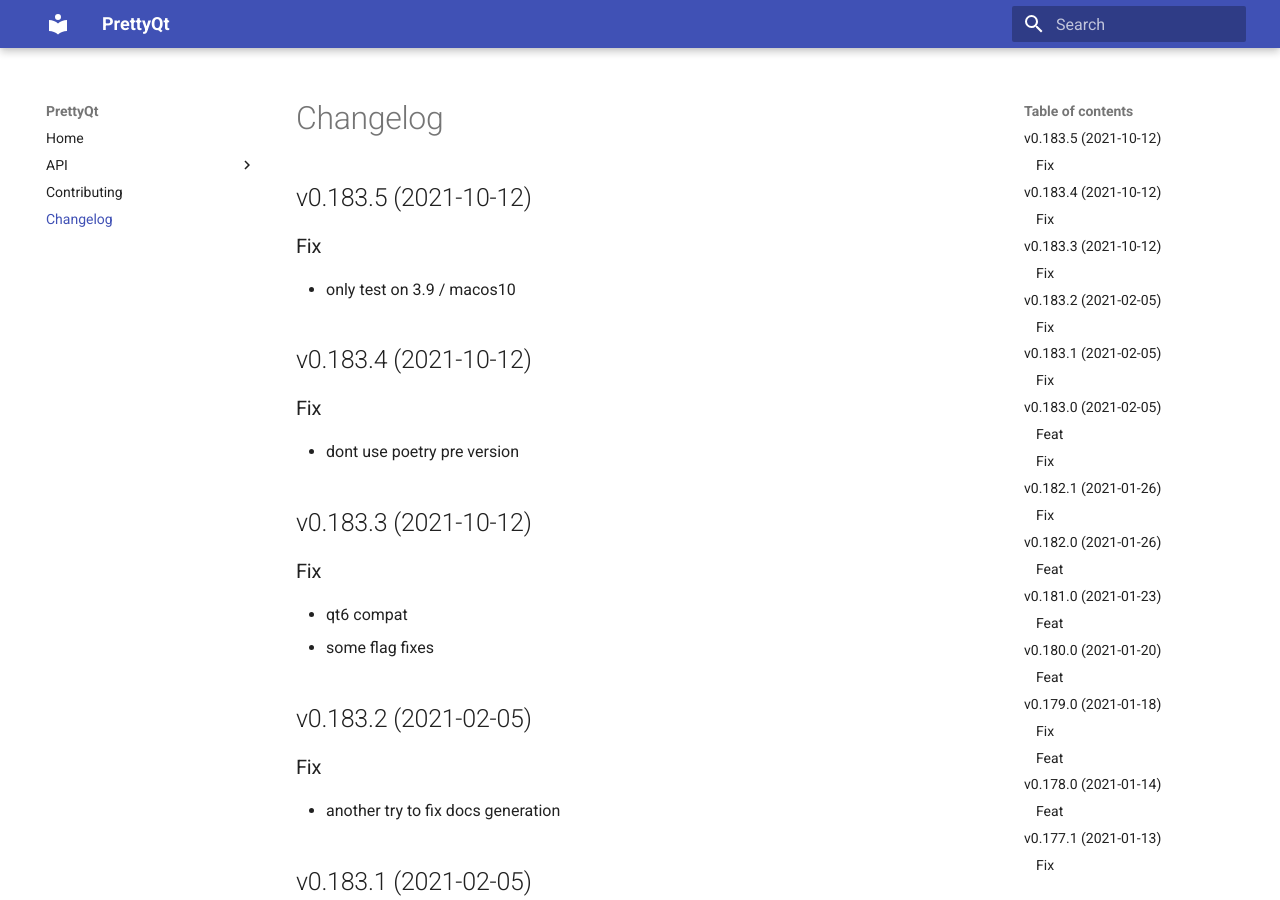
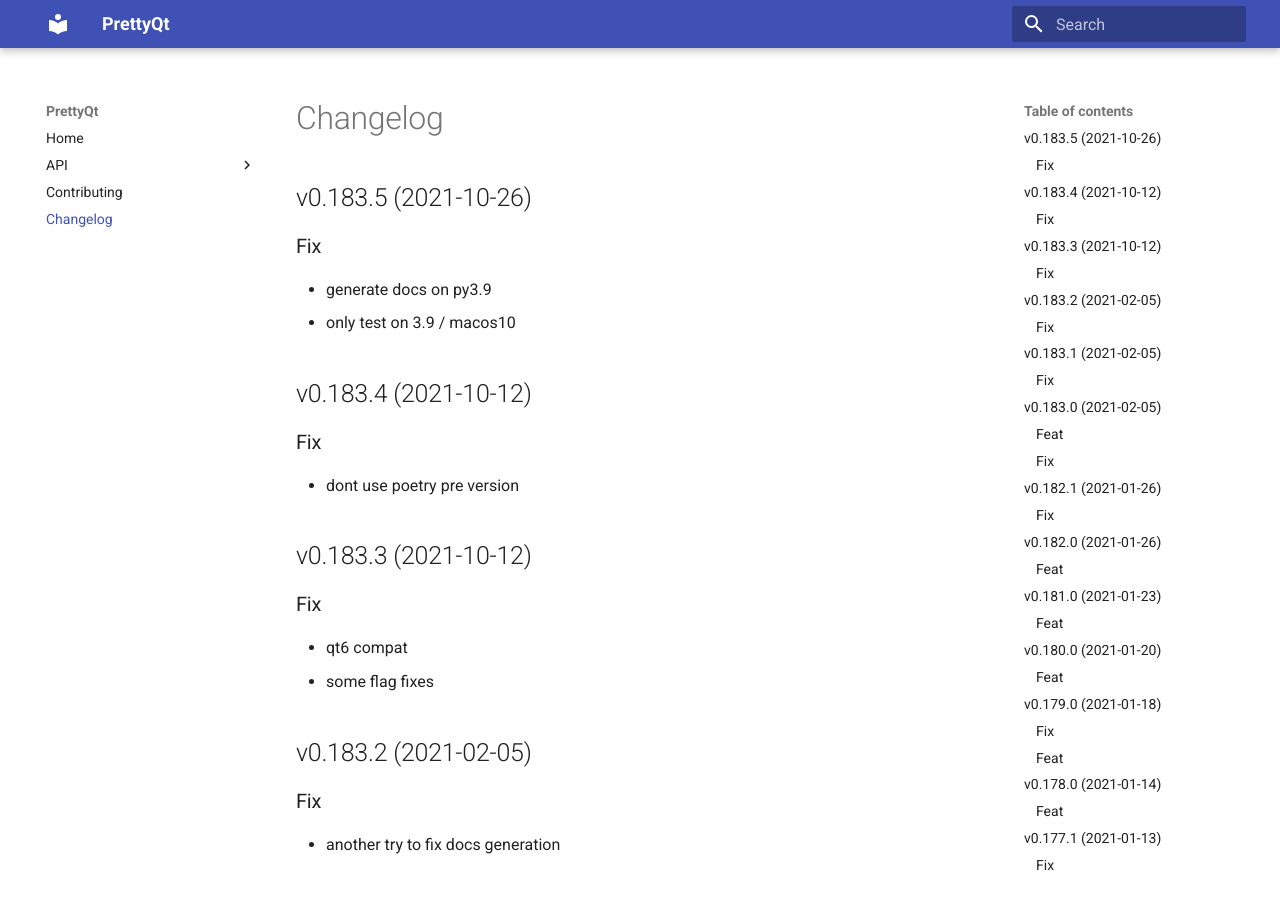
Before and after one commit to phil65/PrettyQt, an MkDocs documentation site: the page built from docs/changelog.md, in a window 1280 px wide and 900 px high. Built offline with MkDocs 1.6.1 and Material for MkDocs 9.7.7, drawn with Linux system fonts in a browser that asks for light colours.

```diff
--- a/docs/changelog.md
+++ b/docs/changelog.md
@@ -1,7 +1,8 @@
-## v0.183.5 (2021-10-12)
-
-### Fix
-
+## v0.183.5 (2021-10-26)
+
+### Fix
+
+- generate docs on py3.9
 - only test on 3.9 / macos10
 
 ## v0.183.4 (2021-10-12)
--- a/mkdocs.yml
+++ b/mkdocs.yml
@@ -14,8 +14,8 @@ nav:
         - custom_widgets: api/custom_widgets.md
         - gui: api/gui.md
         - location: api/location.md
-        - multimedia: api/multimedia.md
-        - multimediawidgets: api/multimediawidgets.md
+        # - multimedia: api/multimedia.md
+        # - multimediawidgets: api/multimediawidgets.md
         - network: api/network.md
         - objbrowser: api/objbrowser.md
         - positioning: api/positioning.md
```
Also changed, not shown: CHANGELOG.md (+5 -4 lines).
